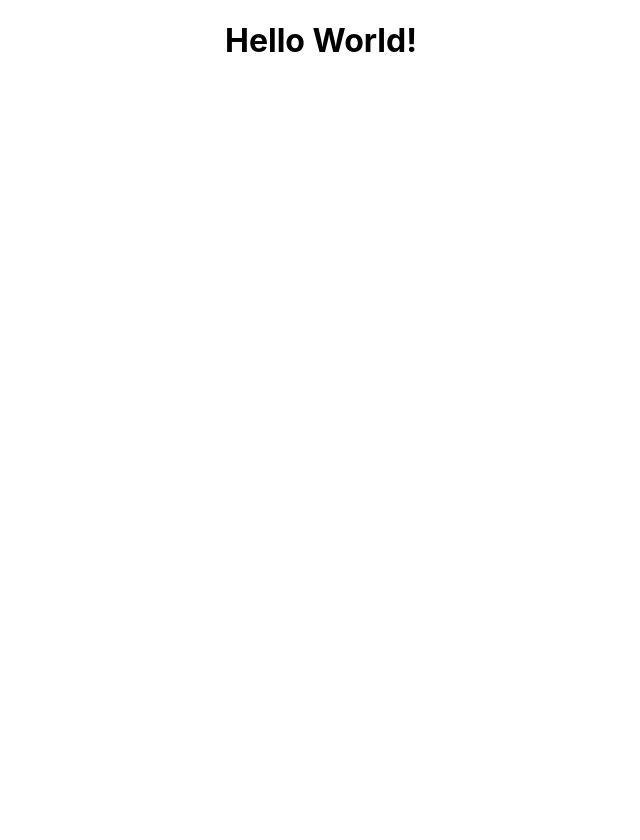
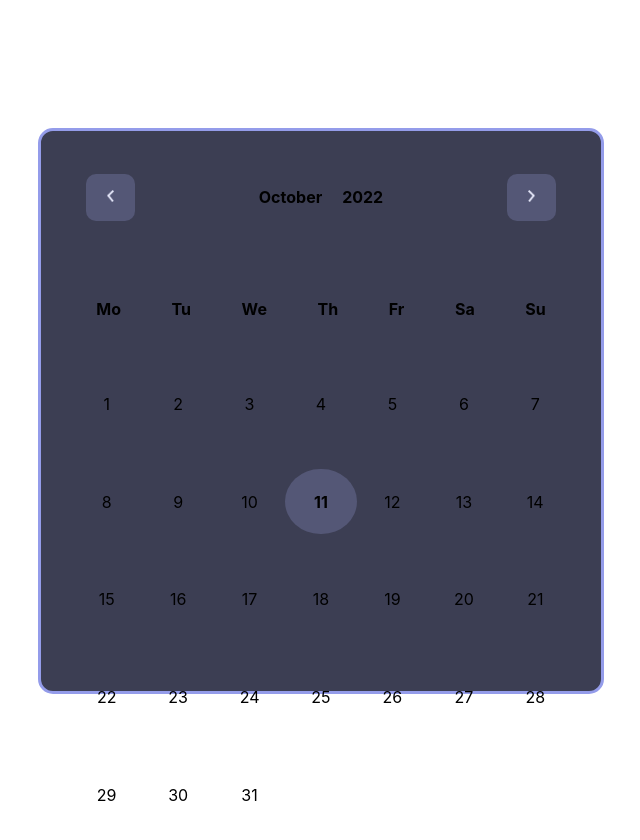
Before and after one commit to NARUDESIGNS/date-peeker, a React (Create React App) app: page / in a window 1280 px wide. Shown: the top 840 px of the page, without its empty margins (319-959 px from the left). Before the commit the page ends 800 px from the top, so only its background shows below. Built offline with nearby package versions, Linux system fonts and the light colour scheme.

Commit message:
initialized app template with default calendar page

```diff
--- a/src/App.js
+++ b/src/App.js
@@ -1,9 +1,14 @@
 import './App.css';
+import Calendar from './components/Calendar';
+import Months from './components/Months';
+import Years from './components/Years';
 
 function App() {
   return (
     <div className="App">
-      <h1>Hello World!</h1>
+      <Calendar />
+      {/* <Months /> */}
+      {/* <Years /> */}
     </div>
   );
 }
```
